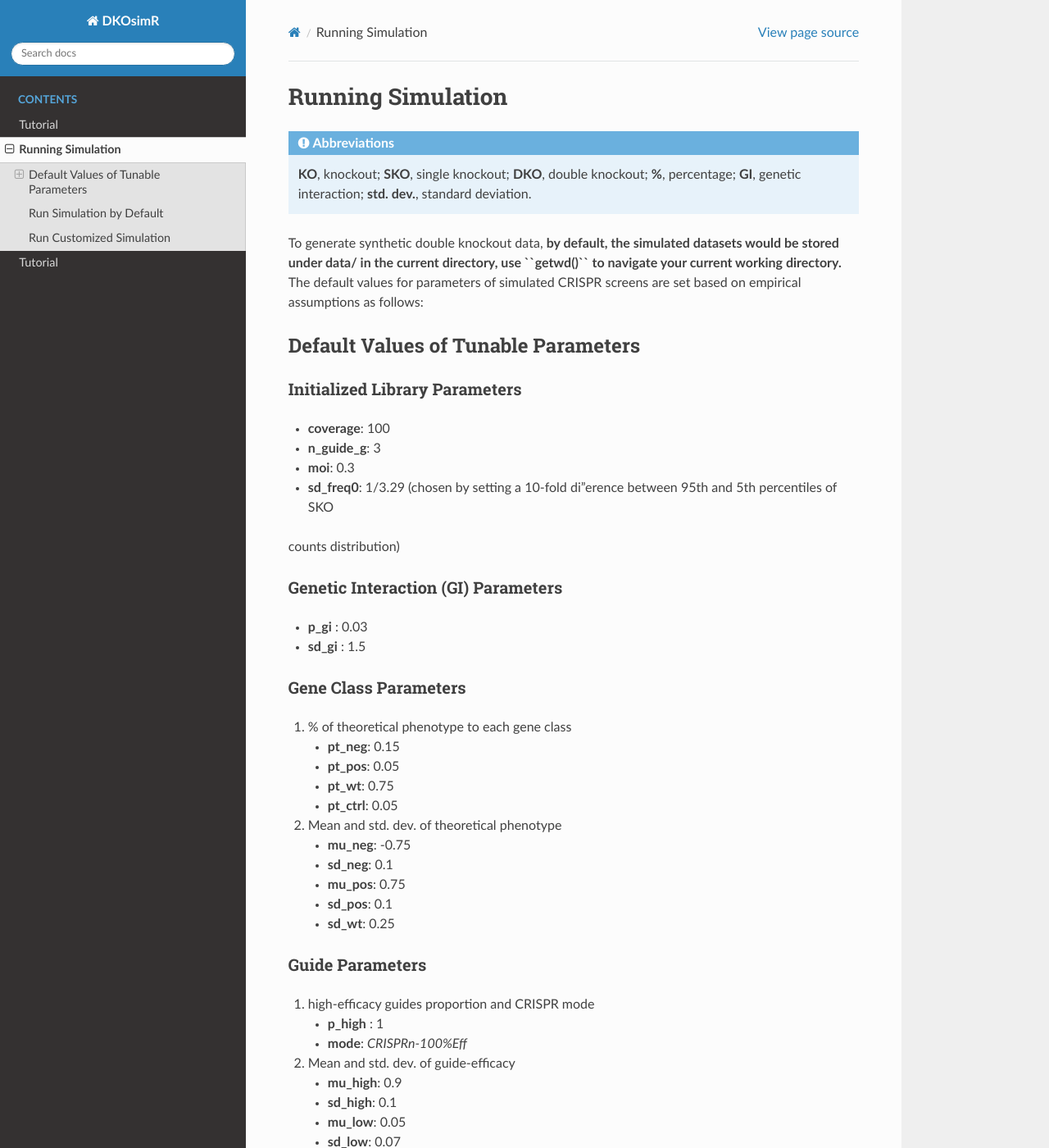
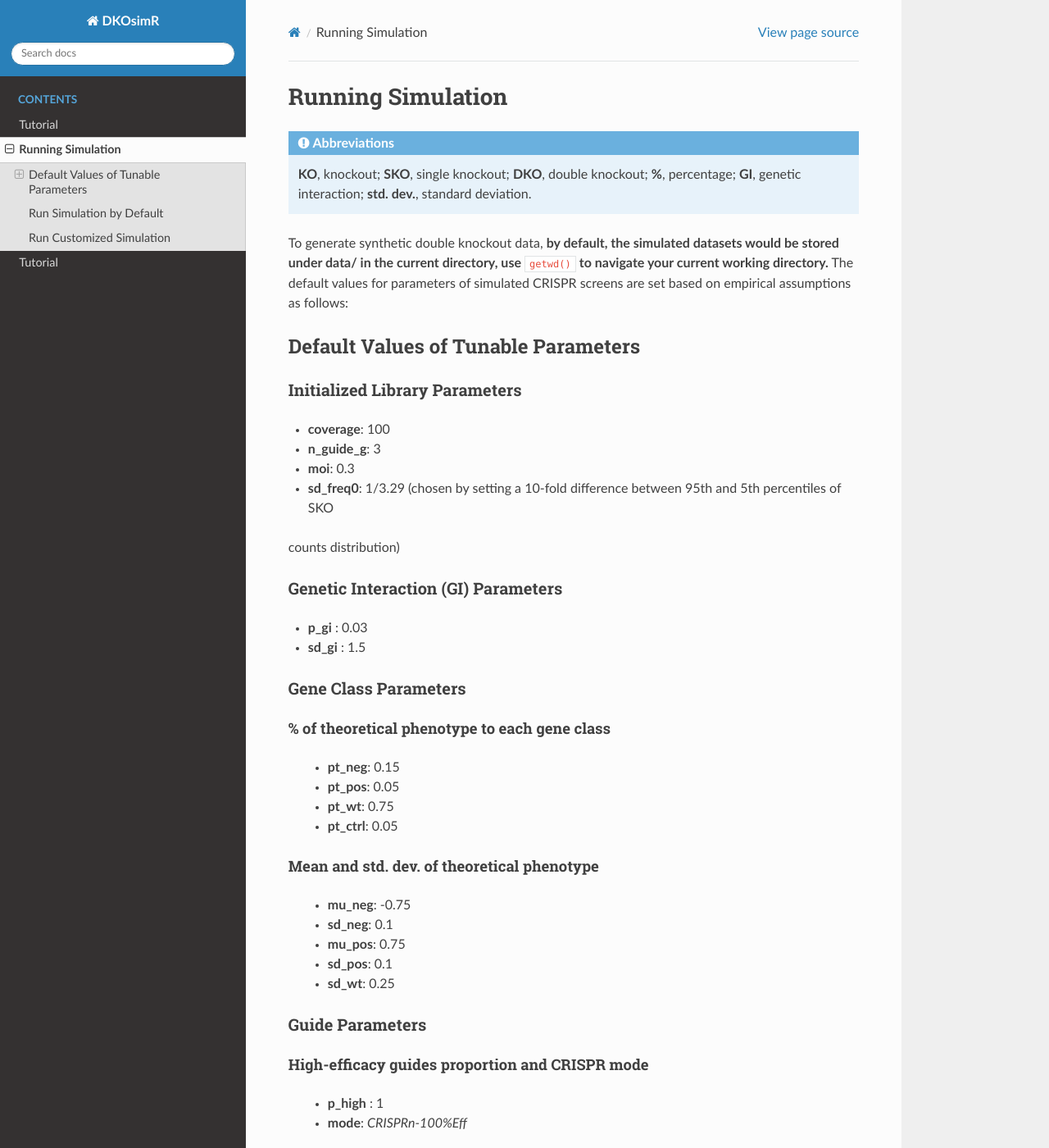
Before and after one commit to yuegu-phd/DKOsimR-tutorial, a Sphinx documentation site: the page built from docs/source/run_sim.rst, in a window 1280 px wide and 1400 px high. Shown: the whole window at 82% size. Built offline with Sphinx 7.4.7 and the Read the Docs theme 3.1.0, drawn with Linux system fonts in a browser that asks for light colours.

Commit message:
update headings for parameter list

```diff
--- a/docs/source/run_sim.rst
+++ b/docs/source/run_sim.rst
@@ -7,7 +7,7 @@
    **GI**, genetic interaction; **std. dev.**, standard deviation.
 
 To generate synthetic double knockout data, **by default, the simulated datasets would be stored
-under data/ in the current directory, use ``getwd()`` to navigate your current working directory.**
+under data/ in the current directory, use** ``getwd()`` **to navigate your current working directory.**
 The default values for parameters of simulated CRISPR screens are set based on empirical assumptions as
 follows:
 
@@ -20,7 +20,7 @@
 - **coverage**: 100
 - **n_guide_g**: 3
 - **moi**: 0.3
-- **sd_freq0**: 1/3.29 (chosen by setting a 10-fold di"erence between 95th and 5th percentiles of SKO
+- **sd_freq0**: 1/3.29 (chosen by setting a 10-fold difference between 95th and 5th percentiles of SKO
 counts distribution)
 
 Genetic Interaction (GI) Parameters
--- a/docs/source/usage.rst
+++ b/docs/source/usage.rst
@@ -1,7 +1,6 @@
 Usage
 =====
 
-.. _installation:
 
 Installation
 ------------
```
Also changed, not shown: other parts of docs/source/run_sim.rst (+8 -4 lines), docs/source/tutorial.rst (+8 -4 lines).
